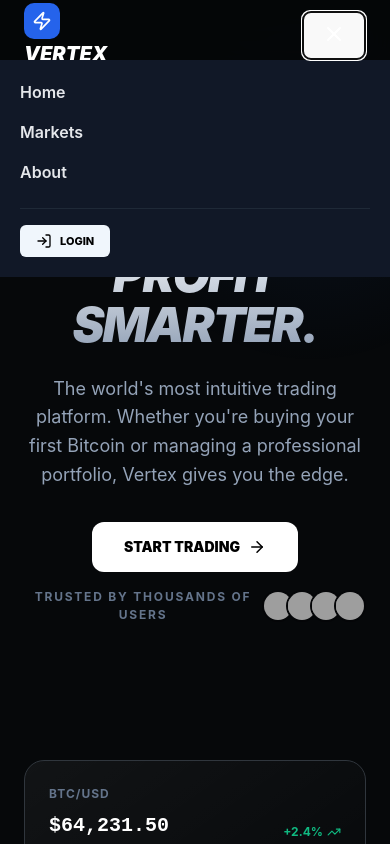
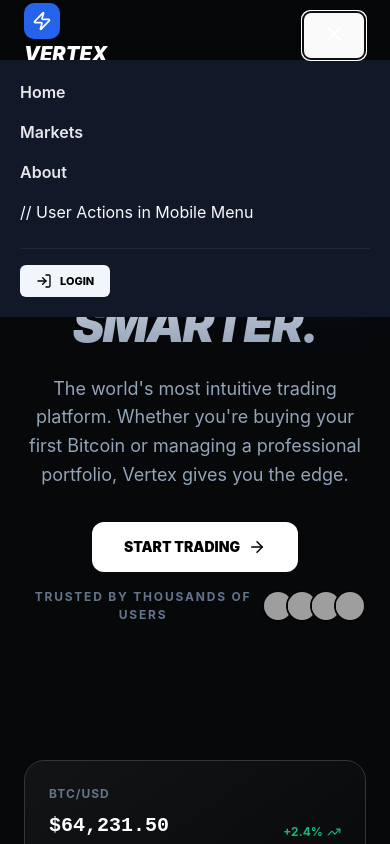
Before and after one commit to Yashveer273/New-Trading-web, a React (Vite) app: page / in a window 390 px wide. Both pictures are taken after a click on the button 333 px from the left and 35 px from the top of the page. Shown: the top 844 px of the page. Built offline with nearby package versions, Linux system fonts and the light colour scheme; grey boxes are pictures that could not be loaded.

Commit message:
Bug 2/9/2026

```diff
--- a/src/components/Navigation.jsx
+++ b/src/components/Navigation.jsx
@@ -1,6 +1,5 @@
 import { Zap, User, Menu, X, LogOut, LogIn } from "lucide-react";
 import { useState, useEffect } from "react";
-
 import { Link, useNavigate } from "react-router-dom";
 import "../styles/productscreen.css";
 import "../styles/home.css";
@@ -152,6 +151,7 @@ const Navigation = () => {
             {link.label}
           </Link>
         ))}
+        // User Actions in Mobile Menu
         <div
           style={{
             borderTop: "1px solid #1f2937",
@@ -201,7 +201,6 @@ const Navigation = () => {
           )}
         </div>
       </div>
-
     </nav>
   );
 };
```
